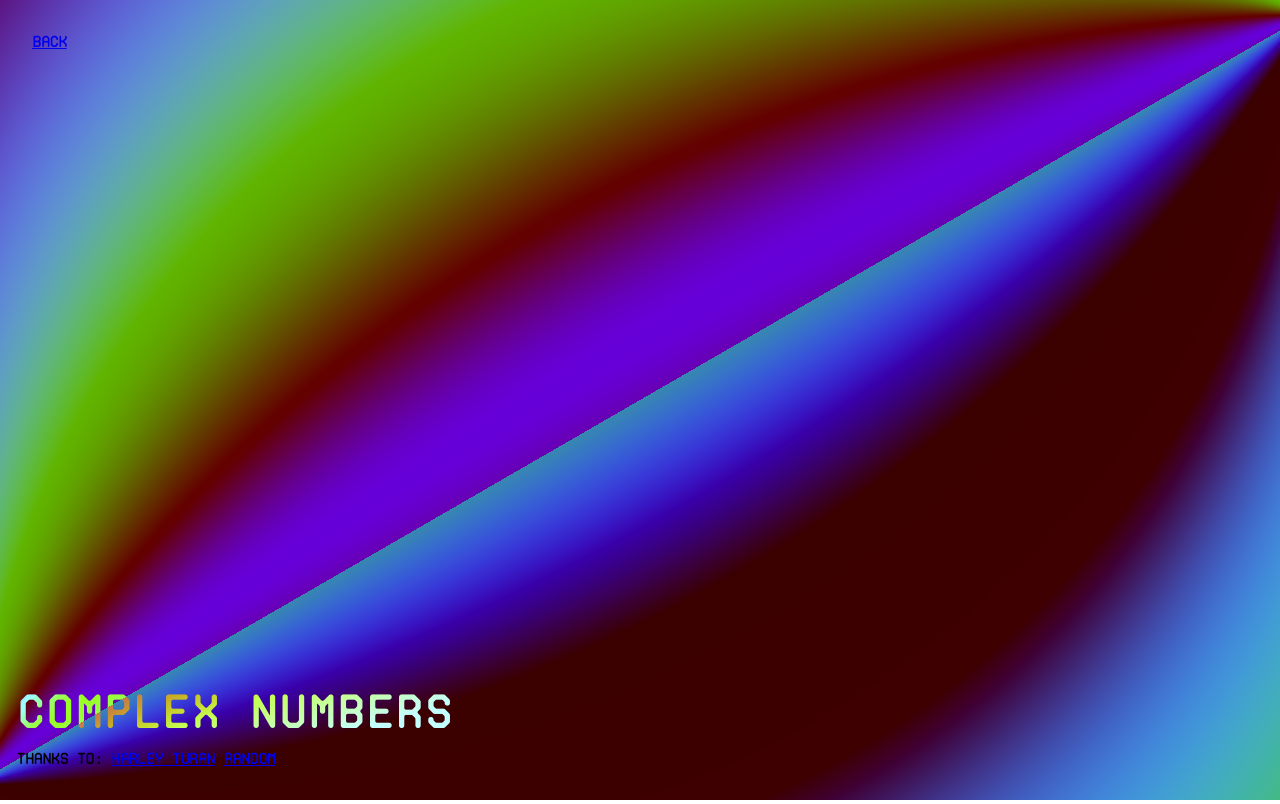
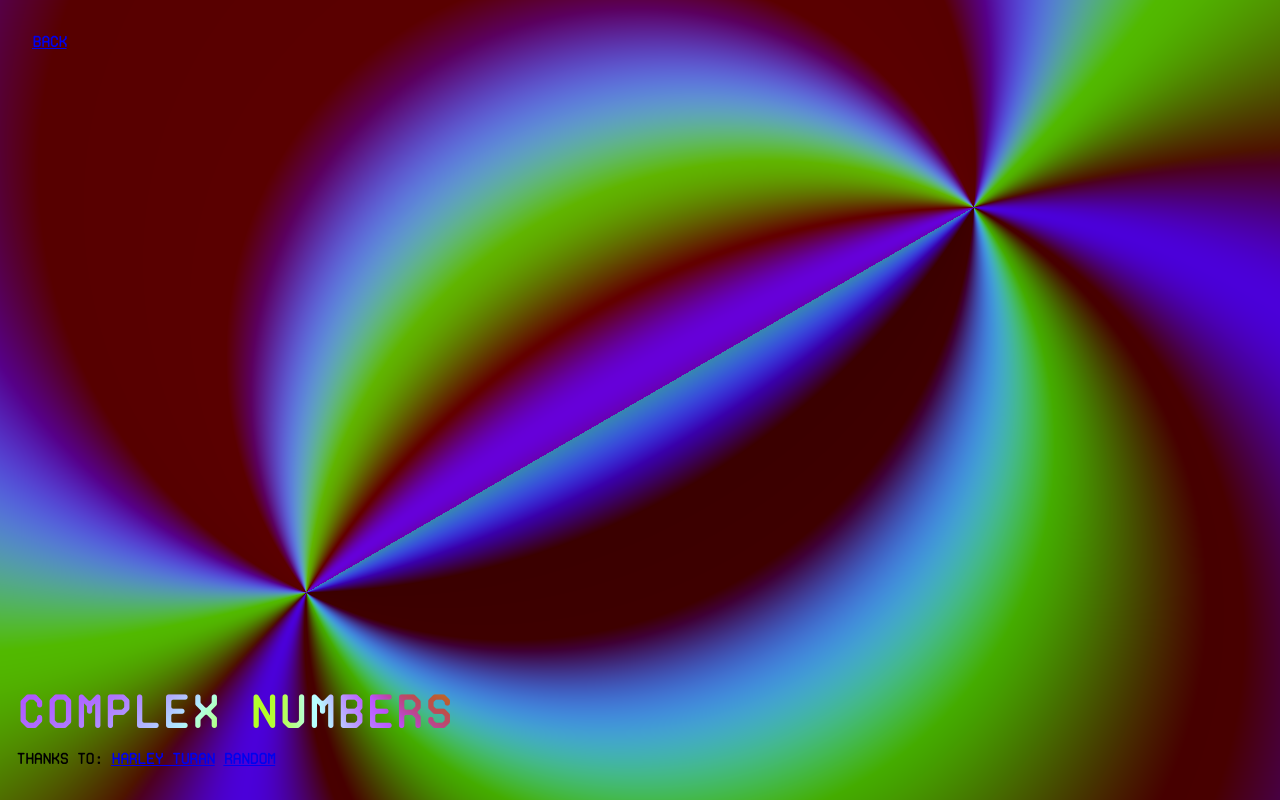
Before and after one commit to balraj-johal/svelte-lab, a SvelteKit app: page /complex-numbers/1 in a window 1280 px wide. Built offline with nearby package versions, Linux system fonts and the light colour scheme.

Commit message:
Shrink basic size and fix link

```diff
--- a/src/routes/complex-numbers/Canvas.svelte
+++ b/src/routes/complex-numbers/Canvas.svelte
@@ -38,7 +38,7 @@
 		const uPaletteInput2 = { value: new Vec3(prng.quick(), prng.quick(), prng.quick()) };
 		const uPaletteInput3 = { value: new Vec3(prng.quick(), prng.quick(), prng.quick()) };
 		const uPaletteInput4 = { value: new Vec3(prng.quick(), prng.quick(), prng.quick()) };
-		const uLength = { value: (prng.quick() + 1) / 2 };
+		const uLength = { value: (prng.quick() + 1) / 4 };
 
 		// setup resize handlers
 		const handleResize = () => {
@@ -111,6 +111,8 @@
 		.back-link {
 			position: absolute;
 			inset: 2rem;
+			height: fit-content;
+			width: fit-content;
 		}
 	}
 </style>
```
